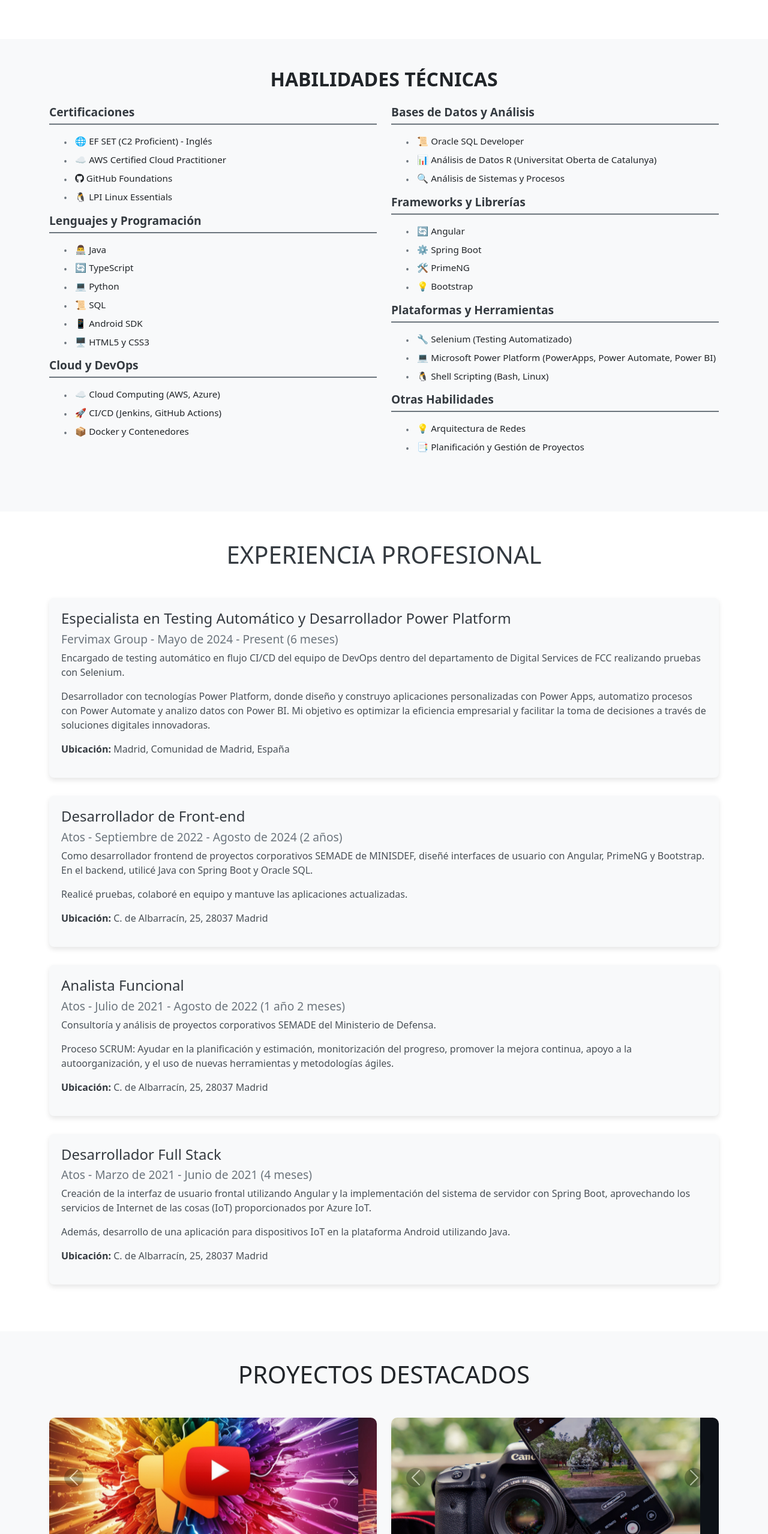
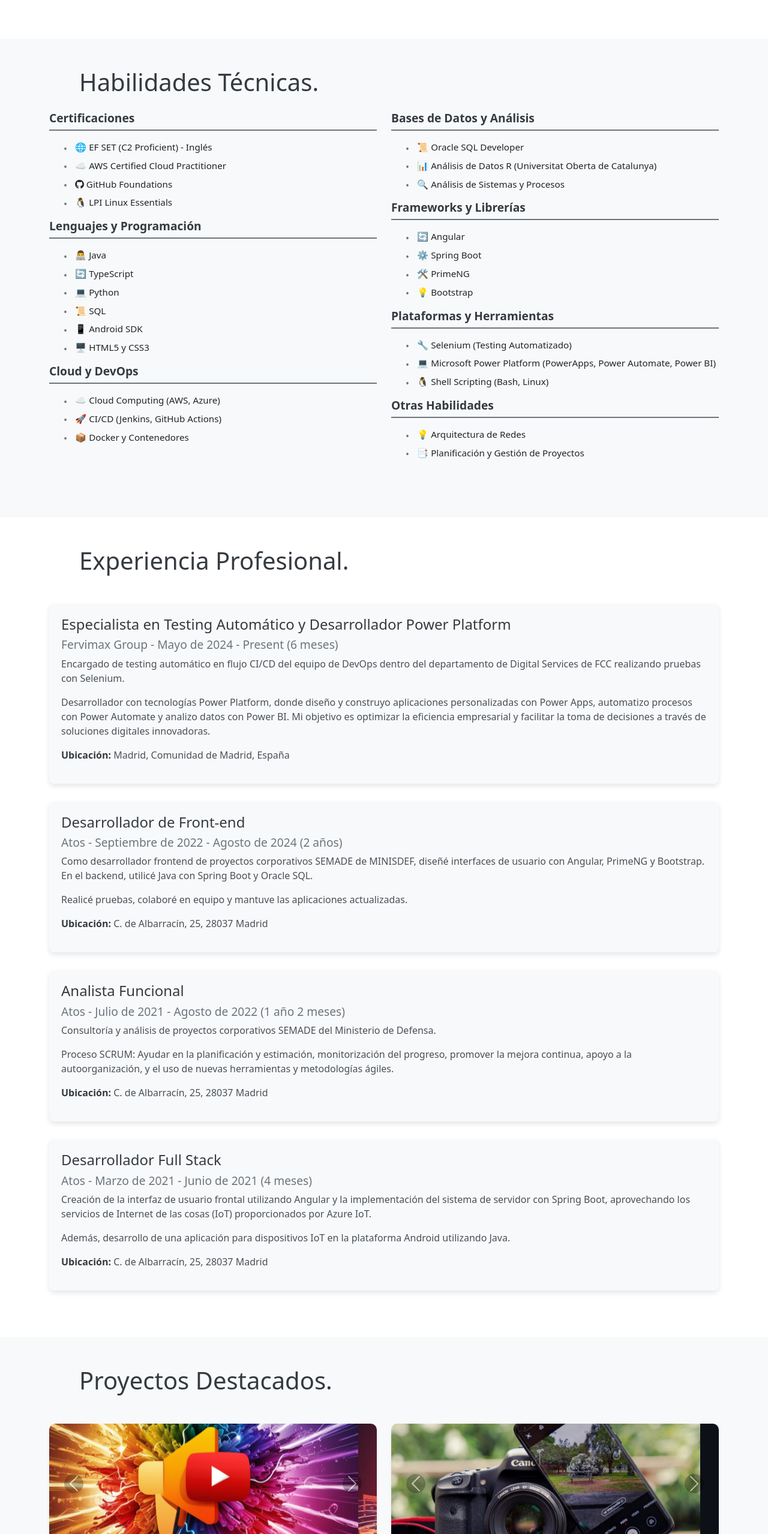
Before and after one commit to AlonsoVine/portfolio, an Angular app: page / in a window 1280 px wide. Shown: the part 1308-3866 px from the top of the page at 60% size. Built offline with nearby package versions, Linux system fonts and the light colour scheme.

Commit message:
Títulos

```diff
--- a/src/app/certificados/certificados.component.html
+++ b/src/app/certificados/certificados.component.html
@@ -1,6 +1,6 @@
 <section id="certificados" class="py-5">
     <div class="container">
-      <h2 class="text-center mb-5">Certificados</h2>
+      <h5 class="mb-5" id="titulo">Certificados.</h5>
       <div class="row">
         <!-- Certificado 1 -->
         <div class="col-md-4">
--- a/src/app/certificados/certificados.component.scss
+++ b/src/app/certificados/certificados.component.scss
@@ -41,3 +41,11 @@
 }
 
 */
+
+
+#titulo{
+  margin-left: 50px;
+  margin-bottom: 50px;
+  font-size: 2.5rem;
+  color: #343a40;
+}
--- a/src/app/contacto/contacto.component.html
+++ b/src/app/contacto/contacto.component.html
@@ -1,6 +1,6 @@
 <section id="contacto" class="py-5">
     <div class="container">
-      <h2 class="text-center mb-5">Contacto</h2>
+      <h5 class="text-center mb-5" id="titulo">Contacto.</h5>
       <p class="text-center">¿Tienes alguna pregunta o quieres trabajar conmigo? ¡Envíame un mensaje!</p>
       <form class="contact-form mx-auto" action="#" method="post">
         <div class="form-group mb-3">
--- a/src/app/contacto/contacto.component.scss
+++ b/src/app/contacto/contacto.component.scss
@@ -1,4 +1,11 @@
 #contacto {
+
+  #titulo{
+    font-size: 2.5rem;
+    color: #343a40;
+    margin-bottom: 50px;
+  }
+
   .contact-form {
     max-width: 600px;
     padding: 20px;
--- a/src/app/experiencia/experiencia.component.html
+++ b/src/app/experiencia/experiencia.component.html
@@ -1,6 +1,6 @@
 <section id="experiencia" class="py-5">
   <div class="container">
-    <h2 class="text-center mb-5">Experiencia Profesional</h2>
+    <h5 class=" mb-5">Experiencia Profesional.</h5>
 
     <!-- Experiencia 1 -->
     <div class="job">
--- a/src/app/experiencia/experiencia.component.scss
+++ b/src/app/experiencia/experiencia.component.scss
@@ -54,7 +54,8 @@
     }
   }
 
-  h2 {
+  h5 {
+    margin-left: 50px;
     font-size: 2.5rem;
     color: #343a40;
     margin-bottom: 50px;
--- a/src/app/habilidades/habilidades.component.html
+++ b/src/app/habilidades/habilidades.component.html
@@ -14,7 +14,7 @@
 
 <section id="habilidades" class="py-5 bg-light">
   <div class="container">
-      <h2 class="text-center mb-4">Habilidades Técnicas</h2>
+      <h5 class="mb-4">Habilidades Técnicas.</h5>
       <div class="row">
           <!-- Columna 1 -->
           <div class="col-md-6">
--- a/src/app/habilidades/habilidades.component.scss
+++ b/src/app/habilidades/habilidades.component.scss
@@ -27,6 +27,13 @@
     font-size: 2rem;
     font-weight: bold;
     margin-bottom: 2rem;
+  }
+
+  h5{
+    margin-left: 50px;
+    font-size: 2.5rem;
+    color: #343a40;
+    margin-bottom: 50px;
   }
 
   .container {
--- a/src/app/proyectos/proyectos.component.html
+++ b/src/app/proyectos/proyectos.component.html
@@ -23,7 +23,7 @@
 
 <section id="proyectos" class="py-5 bg-light">
   <div class="container">
-    <h2 class="text-center mb-5">Proyectos Destacados</h2>
+    <h5 class="mb-5" id="titulo">Proyectos Destacados.</h5>
     <div class="row">
       <!-- Card 1 -->
       <div class="col-md-6">
--- a/src/app/proyectos/proyectos.component.scss
+++ b/src/app/proyectos/proyectos.component.scss
@@ -64,6 +64,18 @@
     margin-bottom: 40px;
   }
 
+  #titulo{
+    margin-left: 50px;
+    margin-bottom: 50px;
+  }
+
+  h5 {
+    font-size: 2.5rem;
+    color: #343a40;
+  }
+
+
+
   .social-icons {
 
     a {
```
Lines whose indentation alone changed are shown as unchanged.
